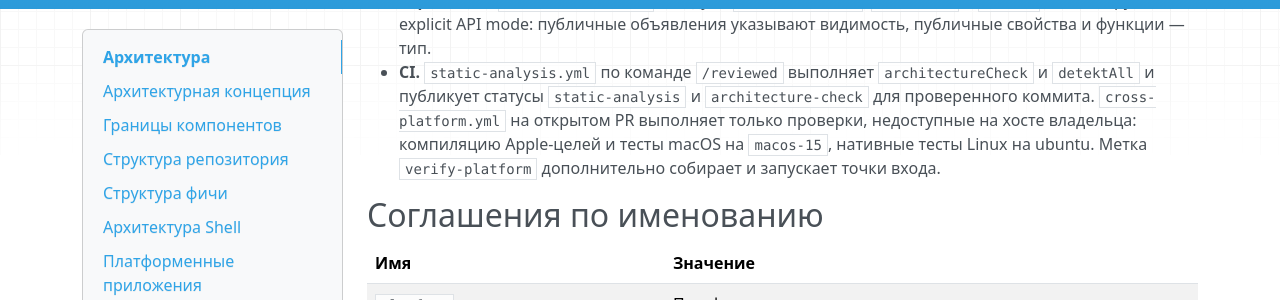
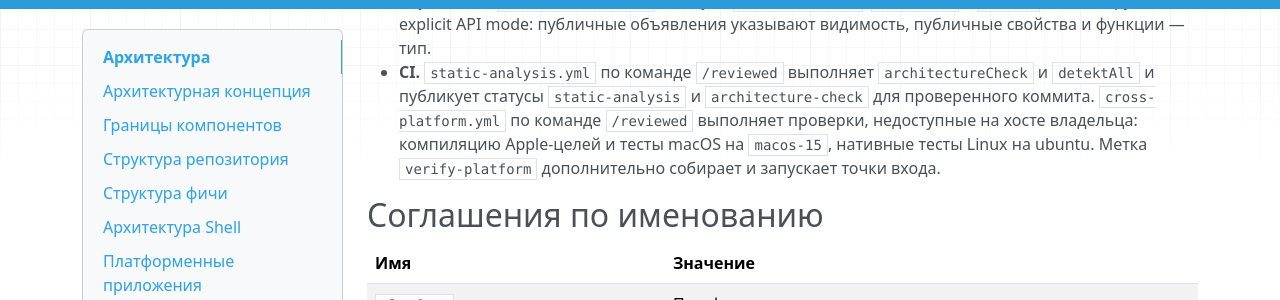
Before and after one commit to aequicor/Heartbeat-v2, an MkDocs documentation site: the page built from docs/specs/architecture.md, in a window 1280 px wide and 900 px high, scrolled down 21772 px. Shown: the part 151-451 px from the top of the window. Built offline with MkDocs 1.6.1, drawn with Linux system fonts in a browser that asks for light colours; nearby versions of some CDN libraries; some of the changed text lies outside the part shown.

Commit message:
Запускать cross-platform проверки по команде /reviewed

```diff
--- a/docs/specs/architecture.md
+++ b/docs/specs/architecture.md
@@ -981,7 +981,7 @@ CI должен отклонять изменения, нарушающие за
 - **Konsist (`:architecture-tests`).** Source-level проверки, которые Gradle не выражает: стандарт именования ролей и размещение по пакетам, публичность контрактов `api` и видимость деталей `impl`, соответствие `Default<Contract>` одноимённому интерфейсу `Contract`, направление импортов пакетов-ролей фичи (`api`, `domain`, `data`, `presentation`, `di`, `component`, `ui`). Задача `architectureCheck` запускает `:architecture-tests:test`.
 - **detekt.** Синтаксические соглашения: `MatchingDeclarationName` (имя файла), `ClassNaming` (имена классов), `ForbiddenImport` (запрещённые фреймворки). Запускается задачей `detektAll` и пре-пуш хуком.
 - **explicit API (`heartbeat-kmp-api`).** Модули `features/*/api`, `shell:api` и `di:api` компилируются в explicit API mode: публичные объявления указывают видимость, публичные свойства и функции — тип.
-- **CI.** `static-analysis.yml` по команде `/reviewed` выполняет `architectureCheck` и `detektAll` и публикует статусы `static-analysis` и `architecture-check` для проверенного коммита. `cross-platform.yml` на открытом PR выполняет только проверки, недоступные на хосте владельца: компиляцию Apple-целей и тесты macOS на `macos-15`, нативные тесты Linux на ubuntu. Метка `verify-platform` дополнительно собирает и запускает точки входа.
+- **CI.** `static-analysis.yml` по команде `/reviewed` выполняет `architectureCheck` и `detektAll` и публикует статусы `static-analysis` и `architecture-check` для проверенного коммита. `cross-platform.yml` по команде `/reviewed` выполняет проверки, недоступные на хосте владельца: компиляцию Apple-целей и тесты macOS на `macos-15`, нативные тесты Linux на ubuntu. Метка `verify-platform` дополнительно собирает и запускает точки входа.
 
 ## Соглашения по именованию
 
@@ -1082,7 +1082,7 @@ features/<feature>/
 | HB-ARCH-022 | Модули должны следовать матрице targets по типу: Decompose-адаптеры без Windows Native, Compose UI без Linux и Windows Native. | Согласованная архитектура от 7 ноября 2026 | Сверить targets модулей с матрицей раздела «KMP Targets». |
 | HB-ARCH-023 | Пока BLoC framework не реализован, `presentation/block`, `frameworks/block` и нативные UI-каталоги не должны подключаться к Gradle. | Согласованная архитектура от 7 ноября 2026 | Проверить, что `settings.gradle.kts` не содержит block-модулей. |
 | HB-ARCH-024 | Соглашения сборки должны задаваться precompiled-плагинами `buildSrc`: `heartbeat-kmp-universal`, `heartbeat-kmp-decompose`, `heartbeat-kmp-compose`, `heartbeat-kmp-api`, `heartbeat-metro`, `heartbeat-compose-designsystem`, `heartbeat-architecture-check`; версии — только в `gradle/libs.versions.toml`. | Согласованная архитектура от 7 ноября 2026 и buildSrc/AGENTS.md | Сверить файлы плагинов и версии каталога; сборка модулей применяет плагины по идентификатору без версии. |
-| HB-ARCH-025 | Бизнес-логика должна покрываться `commonTest`; Presentation-адаптеры — тестами навигации, жизненного цикла и контрактными тестами; CI должен выполнять архитектурные проверки и статический анализ для проверенного коммита, а проверки, недоступные на хосте владельца, — на подходящих runner-ах. | Согласованная архитектура от 7 ноября 2026 и третье код-ревью PR #20 | `static-analysis.yml` после `/reviewed` публикует статусы `static-analysis` и `architecture-check`; `cross-platform.yml` выполняет Apple-цели и нативные тесты Linux; `jvmTest` выполняется локально. |
+| HB-ARCH-025 | Бизнес-логика должна покрываться `commonTest`; Presentation-адаптеры — тестами навигации, жизненного цикла и контрактными тестами; CI должен выполнять архитектурные проверки и статический анализ для проверенного коммита, а проверки, недоступные на хосте владельца, — на подходящих runner-ах. | Согласованная архитектура от 7 ноября 2026 и третье код-ревью PR #20 | `static-analysis.yml` после `/reviewed` публикует статусы `static-analysis` и `architecture-check`; `cross-platform.yml` после `/reviewed` выполняет Apple-цели и нативные тесты Linux; `jvmTest` выполняется локально. |
 | HB-ARCH-026 | В Native Windows/Linux UI event loop не должен блокироваться бизнес-операциями, обновления UI должны выполняться на UI-потоке, подписки на Flow должны отменяться при уничтожении экрана, а граница с C ABI должна управлять временем жизни объектов. | Согласованная архитектура от 7 ноября 2026 | Прогнать сценарии с длительной операцией и уничтожением экрана на нативном приложении. |
 | HB-ARCH-027 | Имена модулей и пакетов должны соответствовать таблице соглашений по именованию. | Согласованная архитектура от 7 ноября 2026 | Сверить пути модулей с таблицей раздела «Соглашения по именованию». |
 | HB-ARCH-028 | Публичный API Design System должен иметь префикс `Hb`: кастомные UI-компоненты, токены и тема, например `HbButton`, `HbTextField`, `HbTypography`, `HbShapes`, `HbSpacing`, `HbColors`, `HbTheme`. | Запрос владельца от 7 ноября 2026 | Konsist-тест `designSystemApiUsesHbPrefix` проверяет публичные объявления `designsystem`; композаблы, токены и тема используются в фичах. |
@@ -1095,7 +1095,7 @@ features/<feature>/
 | HB-ARCH-035 | `Save` должен фиксировать снимок состояния в момент действия, а правки во время сохранения не должны теряться. | Второе код-ревью PR #20 от 7 ноября 2026 | Тест: правка во время сохранения игнорируется, сохраняется и остаётся в состоянии именно снимок на момент `Save`. |
 | HB-ARCH-036 | Архитектурная проверка должна анализировать объявленные зависимости, разрешённые compile/runtime графы JVM, Android и Kotlin/Native, явно сообщать о неразрешимой конфигурации и проверять импорты по роли модуля. | Второе код-ревью PR #20 от 7 ноября 2026 и третье код-ревью PR #20 | Негативный сценарий для импорта Compose падает; unit-тесты правил в `buildSrc`; `gradlew build` выполняет `architectureCheck`. |
 | HB-ARCH-041 | Проверка зависимостей должна строиться на allowlist ролей модулей (`platform`, `shell:*`, `features/*/api`, `features/*/impl`, `features/*/presentation/*`, `features/*/ui/*`, `di:api`, `core/*`, `designsystem/*`): ребро вне таблицы и запрещённая группа артефактов по роли — нарушение. | Третье код-ревью PR #20 от 7 ноября 2026 | Unit-тест `everyRolePairFollowsTheAllowlist` покрывает каждое ребро матрицы; объявленные и транзитивные зависимости проверяются задачей `architectureCheck`. |
-| HB-ARCH-042 | Архитектурные и статические проверки должны выполняться в CI для проверенного владельцем коммита и публиковать обязательные статусы; проверки, недоступные на хосте владельца (Apple-цели, нативные тесты Linux), должны выполняться на соответствующих runner-ах. | Третье код-ревью PR #20 от 7 ноября 2026 и политика CI владельца | `static-analysis.yml` после `/reviewed` публикует `static-analysis` и `architecture-check`; `cross-platform.yml` выполняет Apple- и Linux-native проверки; статусы добавлены владельцем в ruleset. |
+| HB-ARCH-042 | Архитектурные и статические проверки должны выполняться в CI для проверенного владельцем коммита и публиковать обязательные статусы; проверки, недоступные на хосте владельца (Apple-цели, нативные тесты Linux), должны выполняться на соответствующих runner-ах. | Третье код-ревью PR #20 от 7 ноября 2026 и политика CI владельца | `static-analysis.yml` после `/reviewed` публикует `static-analysis` и `architecture-check`; `cross-platform.yml` после `/reviewed` выполняет Apple- и Linux-native проверки; статусы добавлены владельцем в ruleset. |
 | HB-ARCH-037 | Konsist-тесты в модуле `:architecture-tests` должны проверять, что каждая реализация `Default<Contract>` реализует одноимённый интерфейс `Contract`, и что пакеты-роли фичи (`api`, `domain`, `data`, `presentation`, `di`, `component`, `ui`) соблюдают направление импортов; тесты должны выполняться в задаче `architectureCheck`. | Запрос владельца от 7 ноября 2026 | `gradlew architectureCheck` выполняет `:architecture-tests:test`; негативный сценарий с реализацией без контракта или запрещённым импортом между ролями падает. |
 | HB-ARCH-038 | Модули `features/*/api`, `shell:api` и `di:api` должны компилироваться в explicit API mode (`explicitApi()`): публичные объявления указывают видимость, публичные свойства и функции — тип. | Запрос владельца от 7 ноября 2026 | Сборка api-модулей в strict explicit API mode без ошибок; публичное объявление без модификатора не компилируется. |
 | HB-ARCH-039 | Имена и размещение архитектурных ролей фичи должны соответствовать таблице «Имена архитектурных ролей»: в пакетах ролей имя получает обязательный суффикс (`UseCase`, `Repository`, `DataSource`, `Dto`, `Mapper`, `Store`, `StoreFactory`, `Component`, `ComponentFactory`, `State`, `Action`, `Effect`, `Screen`), в `api` и его подпакетах — префикс `<Feature>`, поэтому публичные модели и сервисы фичи сохраняют свои имена; `Default` означает реализацию по умолчанию; доменные модели, вложенные Action/Effect и top-level mapper-функции не подчиняются роли. | Запрос владельца от 7 ноября 2026 и третье код-ревью PR #20 | Konsist-тест `declarationsFollowNamingStandard` падает на `LoadNote` в `domain.usecase`; unit-тесты `NamingRulesTest` покрывают позитивный и негативный случай каждого правила. |
```
Also changed, not shown: .github/AGENTS.md, 2 other files.
